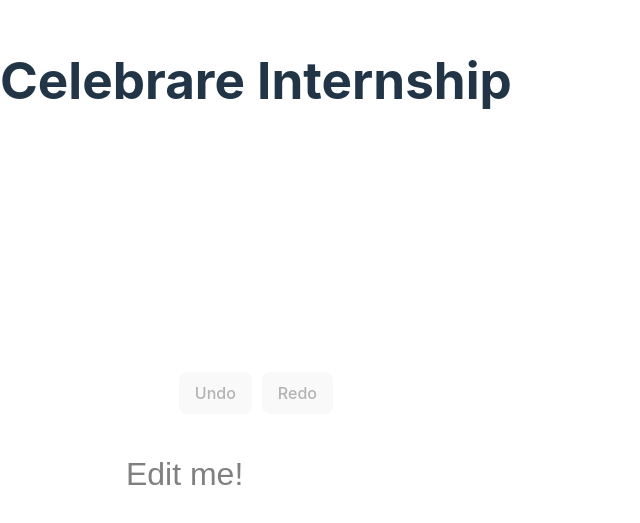
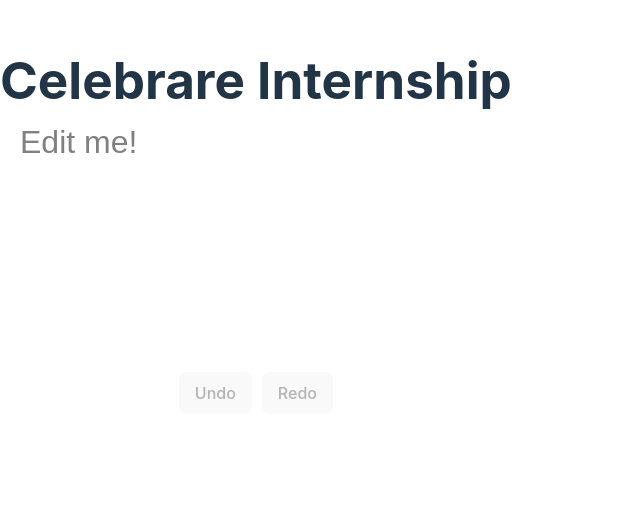
Before and after one commit to yashsinghal2004/vite-text-edit, a React (Vite) app: page / in a window 1280 px wide. Shown: the part 179-702 px from the top of the page, without its empty margins (0-640 px from the left). Built offline with nearby package versions, Linux system fonts and the light colour scheme.

Commit message:
finalised

```diff
--- a/src/components/MovableText.tsx
+++ b/src/components/MovableText.tsx
@@ -71,7 +71,7 @@ const MovableText: React.FC<TextProps> = ({ text, style, onClick }) => {
     <div
       ref={textRef}
       style={{
-        position: 'absolute',
+        position: 'fixed',
         left: `${position.x}px`,
         top: `${position.y}px`,
         cursor: 'move',
```
